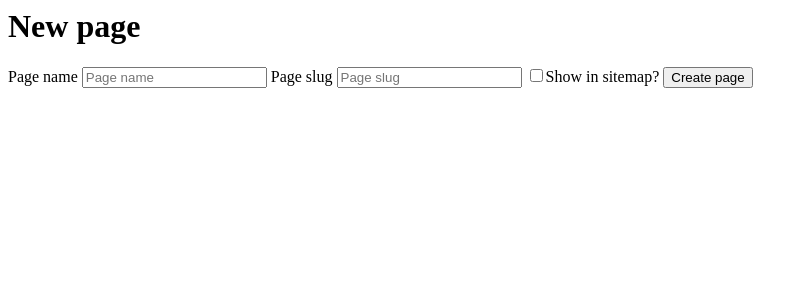
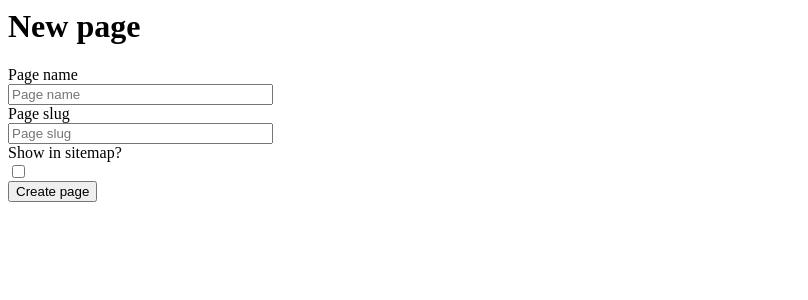
Before and after one commit to tonyhb/objectiv, a PHP site: page /new_page.php in a window 1280 px wide. Shown: the top 300 px of the page, without its empty margins (0-808 px from the left). Run offline with PHP 8.4, Linux system fonts and the light colour scheme.

Commit message:
Updating new page a little bit. This shit sucks

```diff
--- a/application/views/admin/new_page.php
+++ b/application/views/admin/new_page.php
@@ -2,13 +2,28 @@
 
 <form action="" method="post">
 
-	<label for="page[n]">Page name</label>
-	<input type="text" placeholder="Page name" name="page[n]" />
+	<div class="clearfix">
+		<label for="page[n]">Page name</label>
+		<div class="input">
+			<input class="xlarge" name="page[n]" placeholder="Page name" id="page[n]" size="30" type="text">
+		</div>
+	</div>
 
-	<label for="page[s]">Page slug</label>
-	<input type="text" placeholder="Page slug" name="page[s]" />
+	<div class="clearfix">
+		<label for="page[s]">Page slug</label>
+		<div class="input">
+			<input class="xlarge" name="page[s]" placeholder="Page slug" id="page[s]" size="30" type="text">
+		</div>
+	</div>
 
-	<input type="checkbox" name="page[o][sitemap]" /><label for="page[o][sitemap]">Show in sitemap?</label>
+	<div class="clearfix">
+		<label for="page[o][sitemap]">Show in sitemap?</label>
+		<div class="input">
+			<input type="checkbox" name="page[o][sitemap]" id="page[o][sitemap]" />
+		</div>
+	</div>
 
-	<button type="submit">Create page</button>
+
+
+	<input type="submit" class="btn primary" value="Create page">
 </form>
--- a/application/views/templates/admin.php
+++ b/application/views/templates/admin.php
@@ -29,7 +29,7 @@
 	</nav>
 </header>
 
-<div class='container' style='padding-top: 40px'>
+<div class='container' style='padding: 60px 0 0 0'>
 	<div class='content'>
 		<?php echo $body ?>
 	</div>
```
